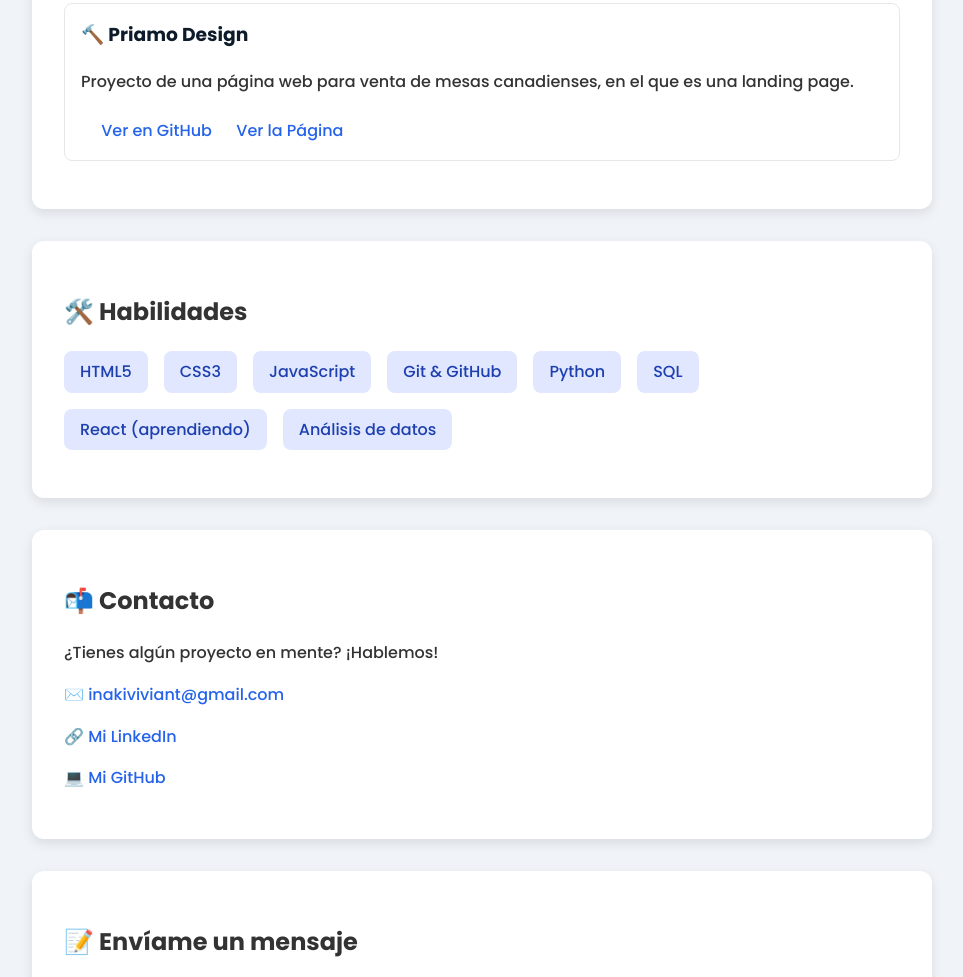
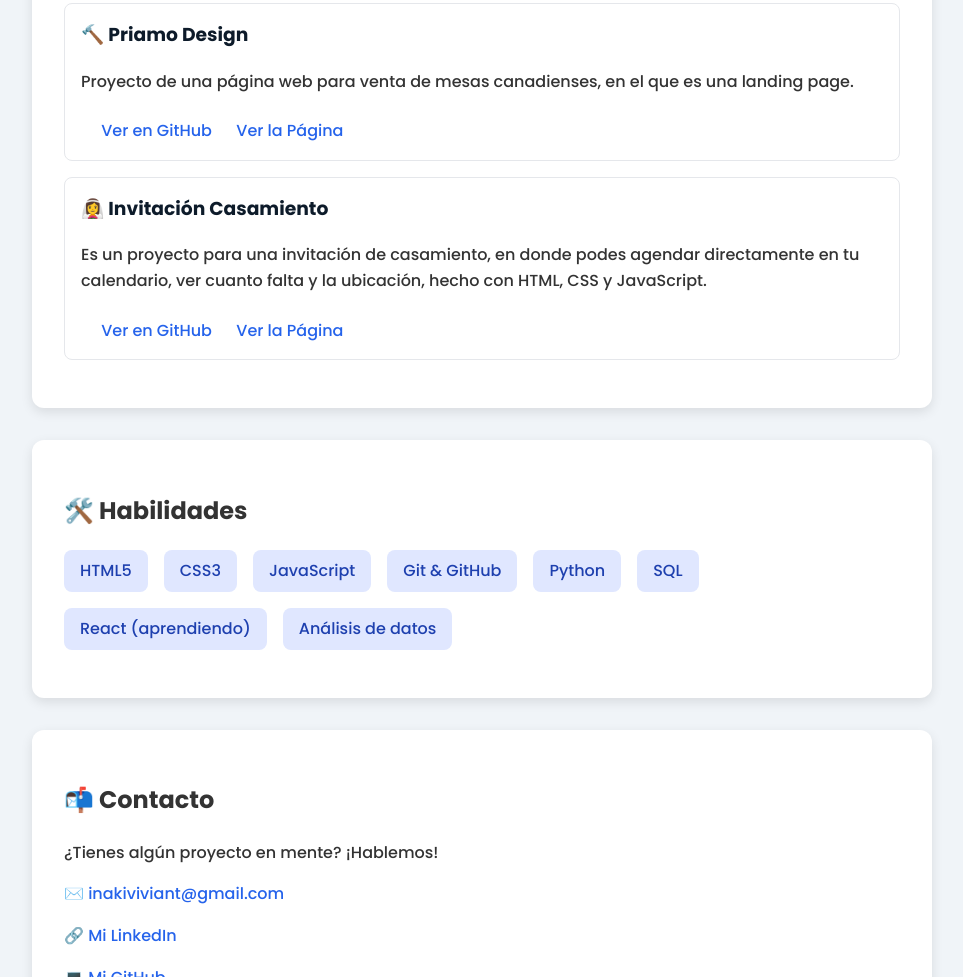
Before and after one commit to InaViviant/MiWeb, a plain HTML site: page index.html in a window 1280 px wide. Shown: the part 1235-2212 px from the top of the page, without its empty margins (158-1121 px from the left). Drawn offline with Linux system fonts and the light colour scheme.

Commit message:
agrego proyecto invitacion casamiento

```diff
--- a/index.html
+++ b/index.html
@@ -527,6 +527,12 @@ a:focus, button:focus {
         <a href="https://github.com/InaViviant/Priamo" target="_blank" rel="noopener noreferrer">Ver en GitHub</a>
         <a href="https://inaviviant.github.io/Priamo" target="_blank" rel="noopener noreferrer">Ver la Página</a>
       </div>
+      <div class="proyecto">
+        <h3>👰‍♀️ Invitación Casamiento</h3>
+        <p>Es un proyecto para una invitación de casamiento, en donde podes agendar directamente en tu calendario, ver cuanto falta y la ubicación, hecho con HTML, CSS y JavaScript.</p>
+        <a href="https://github.com/InaViviant/Invitacion-Casamiento" target="_blank" rel="noopener noreferrer">Ver en GitHub</a>
+        <a href="https://inaviviant.github.io/Invitacion-Casamiento" target="_blank" rel="noopener noreferrer">Ver la Página</a>
+      </div>
     </section>
 
     <section id="habilidades" class="card loading">
```
